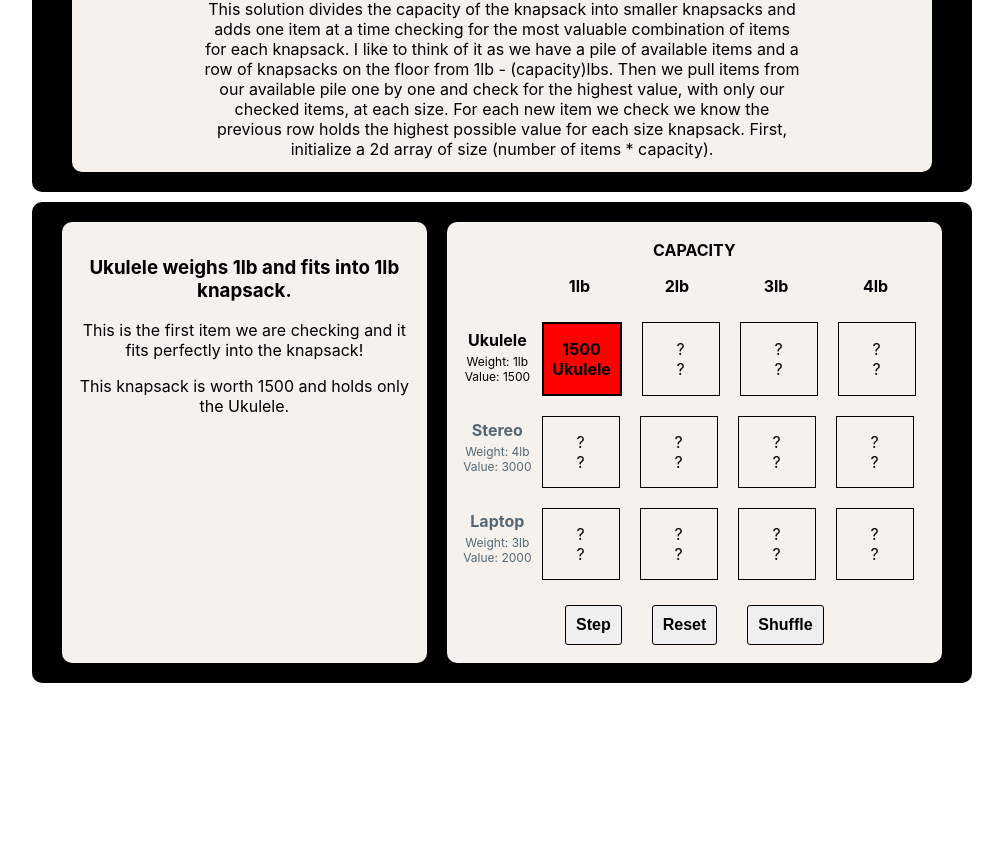
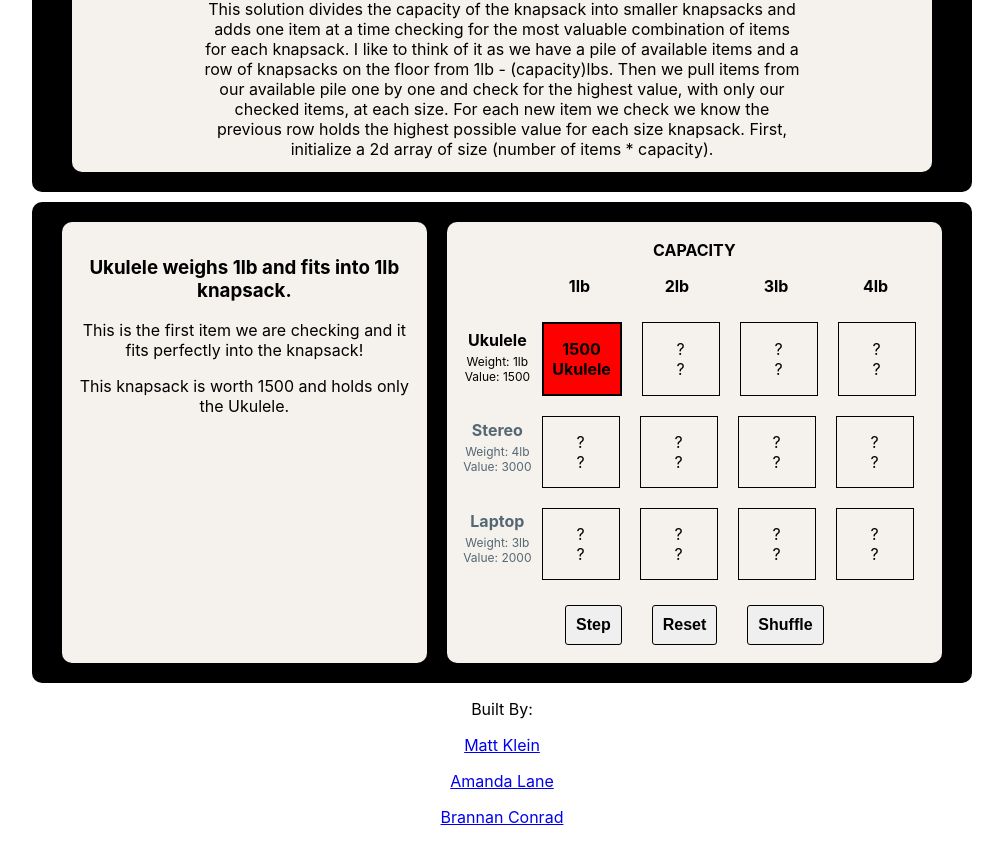
Before and after one commit to BrannanC/react_knapsack, a React (Create React App) app: page / in a window 1280 px wide. Shown: the part 255-1118 px from the top of the page, without its empty margins (138-1141 px from the left). Before the commit the page ends 1028 px from the top, so only its background shows below. Built offline with nearby package versions, Linux system fonts and the light colour scheme.

Commit message:
Credits section

```diff
--- /dev/null
+++ b/src/Credits.jsx
@@ -0,0 +1,27 @@
+import React from "react";
+
+function Credits() {
+  return (
+    <div>
+      <p>Built By:</p>
+      <p>
+        <a href="https://www.https://mattklein.dev//" target="_blank">
+          {" "}
+          Matt Klein
+        </a>
+      </p>
+      <a href="https://www.amandalane.me/" target="_blank">
+        {" "}
+        Amanda Lane
+      </a>
+      <p>
+        <a href="https://bcon.dev/" target="_blank">
+          {" "}
+          Brannan Conrad
+        </a>
+      </p>
+    </div>
+  );
+}
+
+export default Credits;
--- a/src/Knapsack.jsx
+++ b/src/Knapsack.jsx
@@ -1,4 +1,6 @@
 import React, { useState, useEffect, useReducer } from "react";
+
+import Credits from "./Credits";
 
 const knap_page = {
   margin: "40px auto 90px"
@@ -537,6 +539,7 @@ function Knapsack() {
           </div>
         )}
       </div>
+      <Credits />
     </div>
   );
 }
```
